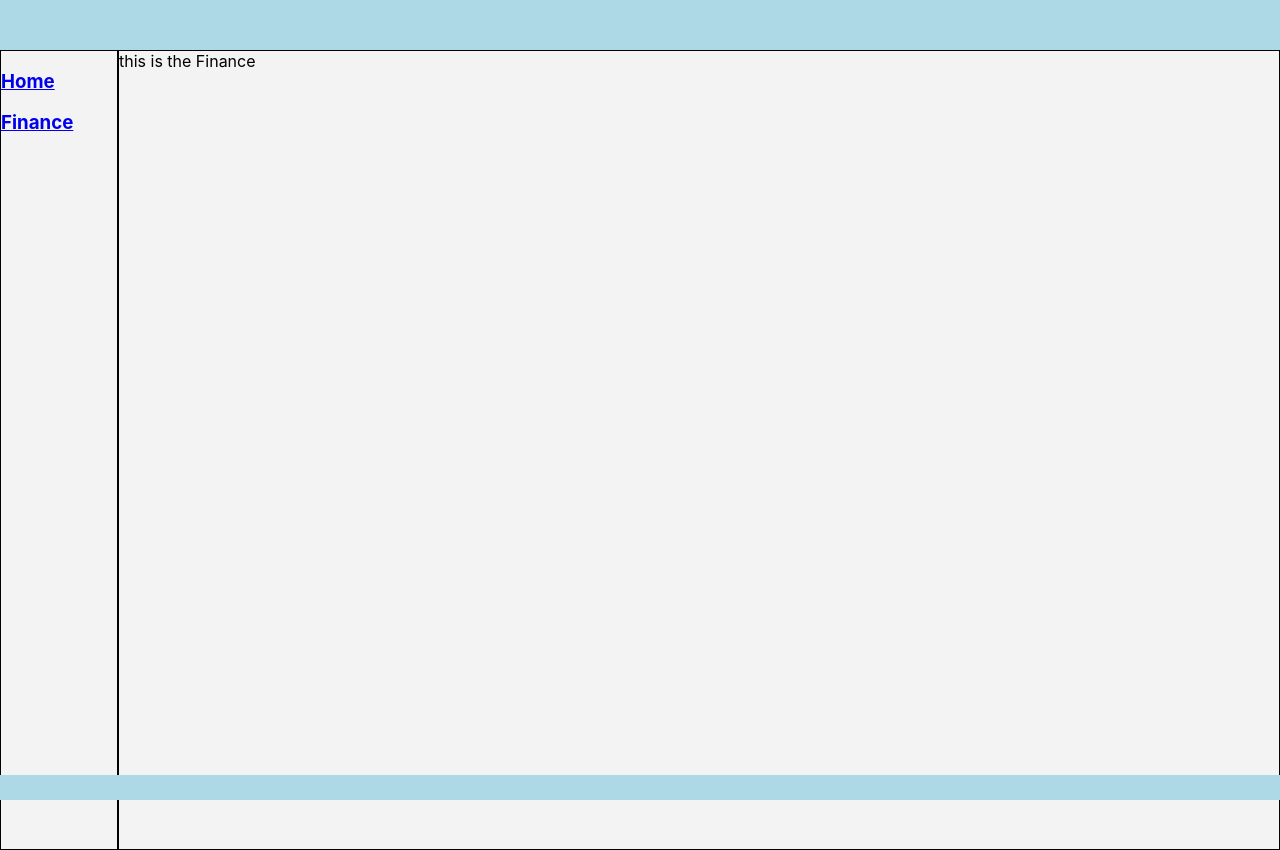
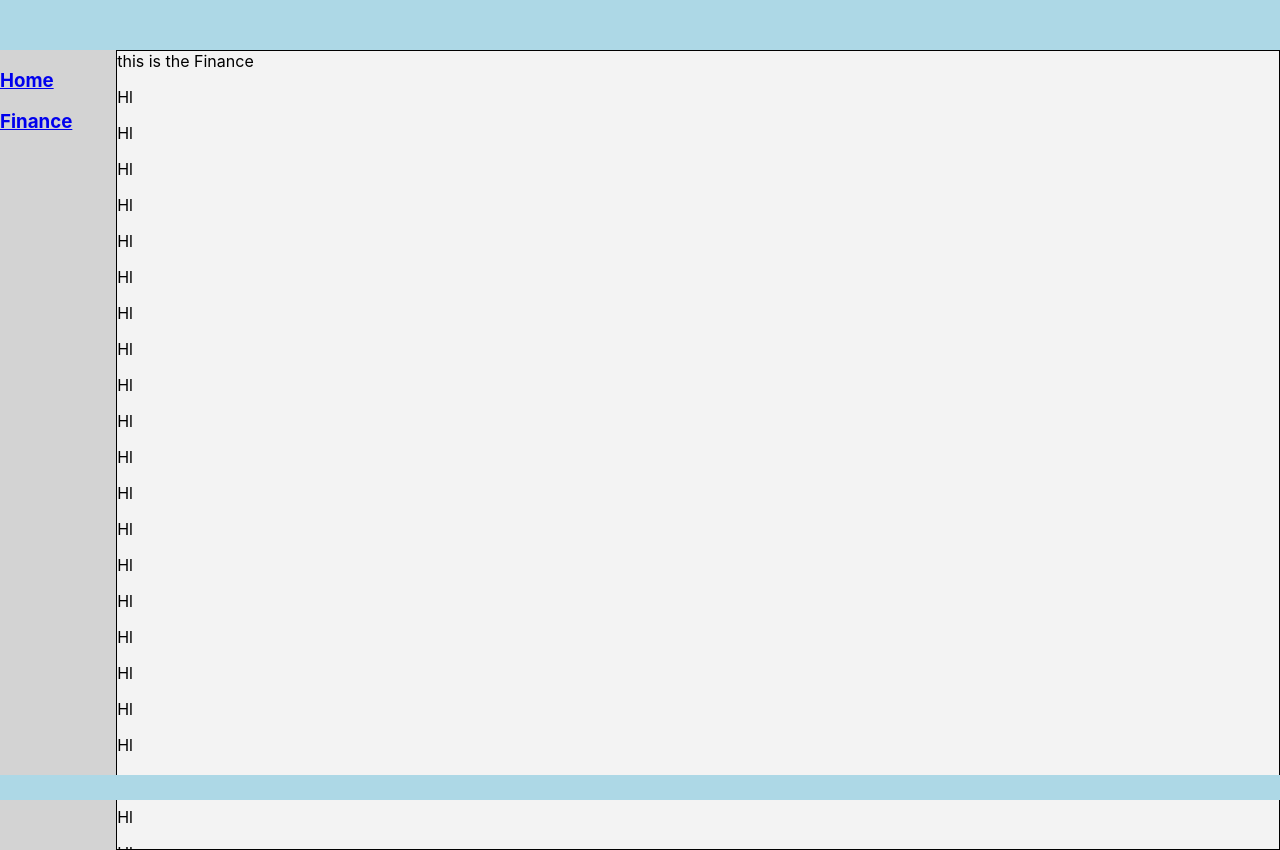
Before and after one commit to davecalderwood/Finance, a React (Create React App) app: page /finance in a window 1280 px wide. Built offline with nearby package versions, Linux system fonts and the light colour scheme.

Commit message:
changed app page to class

```diff
--- a/src/App.js
+++ b/src/App.js
@@ -1,4 +1,4 @@
-import React from 'react'
+import React, { Component } from 'react';
 import './app.scss'
 import { BrowserRouter as Router, Route, Link } from "react-router-dom";
 import Home from './pages/Home'
@@ -6,12 +6,25 @@ import Finance from './pages/Finance'
 import Header from './components/Header'
 import Footer from './components/Footer'
 
-export default function App() {
-  return (
+export default class App extends Component {
+  constructor() {
+    super();
+
+    // Initial state
+    this.state = { open: false };
+
+  }
+
+  toggle() {
+    this.setState({
+      open: !this.state.open
+    });
+  }
+    render() {
+        return(
           <div className="App">
           <Header />
           <Footer />
-
         <div className="mainApp">
           <Router>
             <div className="links">
@@ -37,3 +50,4 @@ export default function App() {
         </div>
         );
     }
+}
--- a/src/app.scss
+++ b/src/app.scss
@@ -1,5 +1,6 @@
 body, html {
     background: rgb(243, 243, 243);
+    overflow: hidden;
 }
 .footer {
     width: 100%;
@@ -13,14 +14,9 @@ body, html {
     height: 50px;
     background: lightblue;
 }
-.leftNav {
-    height: 100vh;
-    width: 100px;
+.links {
+    width: 10%;
     background: lightgray;
-}
-.links {
-    border: 1px solid black;
-    width: 10%;
 }
 .mainApp {
     display: flex;
@@ -29,4 +25,6 @@ body, html {
 .routes {
     border: 1px solid black;
     width: 100%;
+    overflow-y: scroll;
+    padding-bottom: 70px;
 }
--- a/src/pages/Finance.js
+++ b/src/pages/Finance.js
@@ -5,6 +5,100 @@ export default class Finance extends Component {
         return(
             <div>
                 this is the Finance
+                <p>Hl</p>
+                <p>Hl</p>
+                <p>Hl</p>
+                <p>Hl</p>
+                <p>Hl</p>
+                <p>Hl</p>
+                <p>Hl</p>
+                <p>Hl</p>
+                <p>Hl</p>
+                <p>Hl</p>
+                <p>Hl</p>
+                <p>Hl</p>
+                <p>Hl</p>
+                <p>Hl</p>
+                <p>Hl</p>
+                <p>Hl</p>
+                <p>Hl</p>
+                <p>Hl</p>
+                <p>Hl</p>
+                <p>Hl</p>
+                <p>Hl</p>
+                <p>Hl</p>
+                <p>Hl</p>
+                <p>Hl</p>
+                <p>Hl</p>
+                <p>Hl</p>
+                <p>Hl</p>
+                <p>Hl</p>
+                <p>Hl</p>
+                <p>Hl</p>
+                <p>Hl</p>
+                <p>Hl</p>
+                <p>Hl</p>
+                <p>Hl</p>
+                <p>Hl</p>
+                <p>Hl</p>
+                <p>Hl</p>
+                <p>Hl</p>
+                <p>Hl</p>
+                <p>Hl</p>
+                <p>Hl</p>
+                <p>Hl</p>
+                <p>Hl</p>
+                <p>Hl</p>
+                <p>Hl</p>
+                <p>Hl</p>
+                <p>Hl</p>
+                <p>Hl</p>
+                <p>Hl</p>
+                <p>Hl</p>
+                <p>Hl</p>
+                <p>Hl</p>
+                <p>Hl</p>
+                <p>Hl</p>
+                <p>Hl</p>
+                <p>Hl</p>
+                <p>Hl</p>
+                <p>Hl</p>
+                <p>Hl</p>
+                <p>Hl</p>
+                <p>Hl</p>
+                <p>Hl</p>
+                <p>Hl</p>
+                <p>Hl</p>
+                <p>Hl</p>
+                <p>Hl</p>
+                <p>Hl</p>
+                <p>Hl</p>
+                <p>Hl</p>
+                <p>Hl</p>
+                <p>Hl</p>
+                <p>Hl</p>
+                <p>Hl</p>
+                <p>Hl</p>
+                <p>Hl</p>
+                <p>Hl</p>
+                <p>Hl</p>
+                <p>Hl</p>
+                <p>Hl</p>
+                <p>Hl</p>
+                <p>Hl</p>
+                <p>Hl</p>
+                <p>Hl</p>
+                <p>Hl</p>
+                <p>Hl</p>
+                <p>Hl</p>
+                <p>Hl</p>
+                <p>Hl</p>
+                <p>Hl</p>
+                <p>Hl</p>
+                <p>Hl</p>
+                <p>Hl</p>
+                <p>Hl</p>
+                <p>bottom</p>
             </div>
         );
     }
```
Also changed, not shown: src/components/leftNav.js (deleted, +0 -10 lines). Lines whose indentation alone changed are shown as unchanged.
